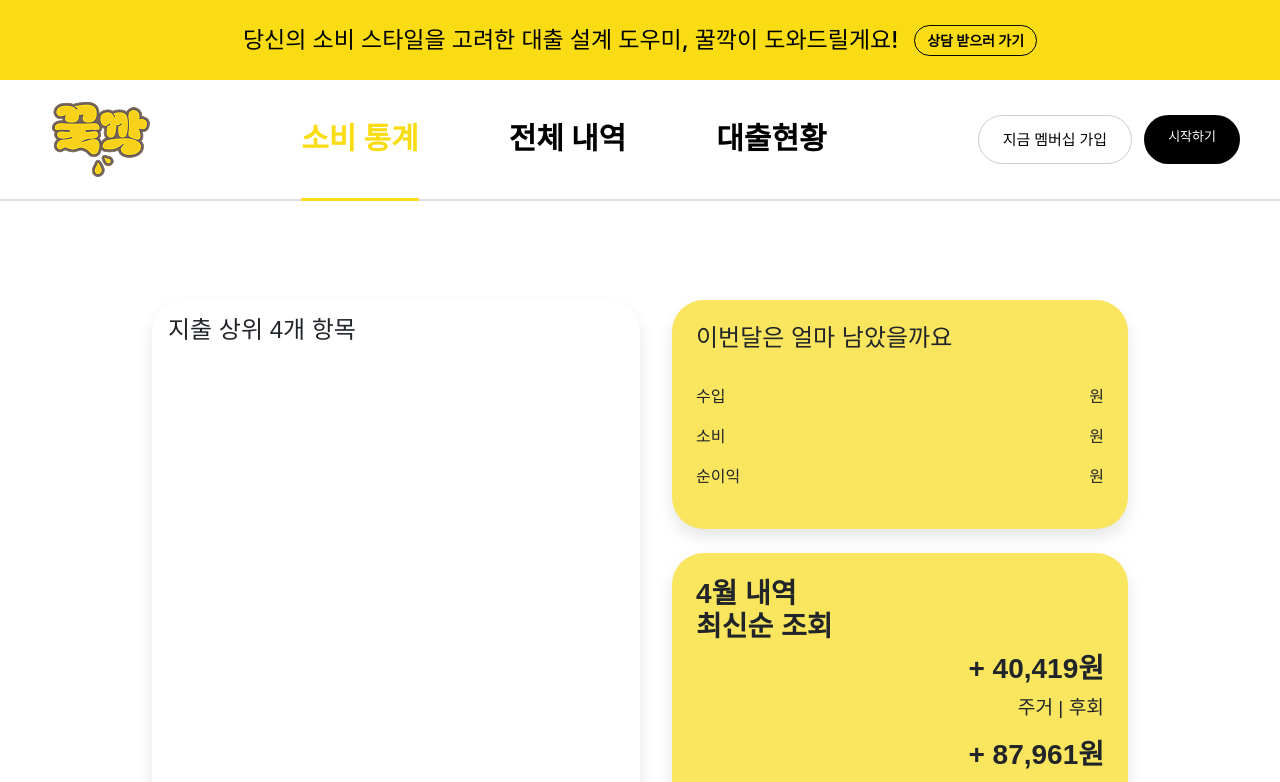
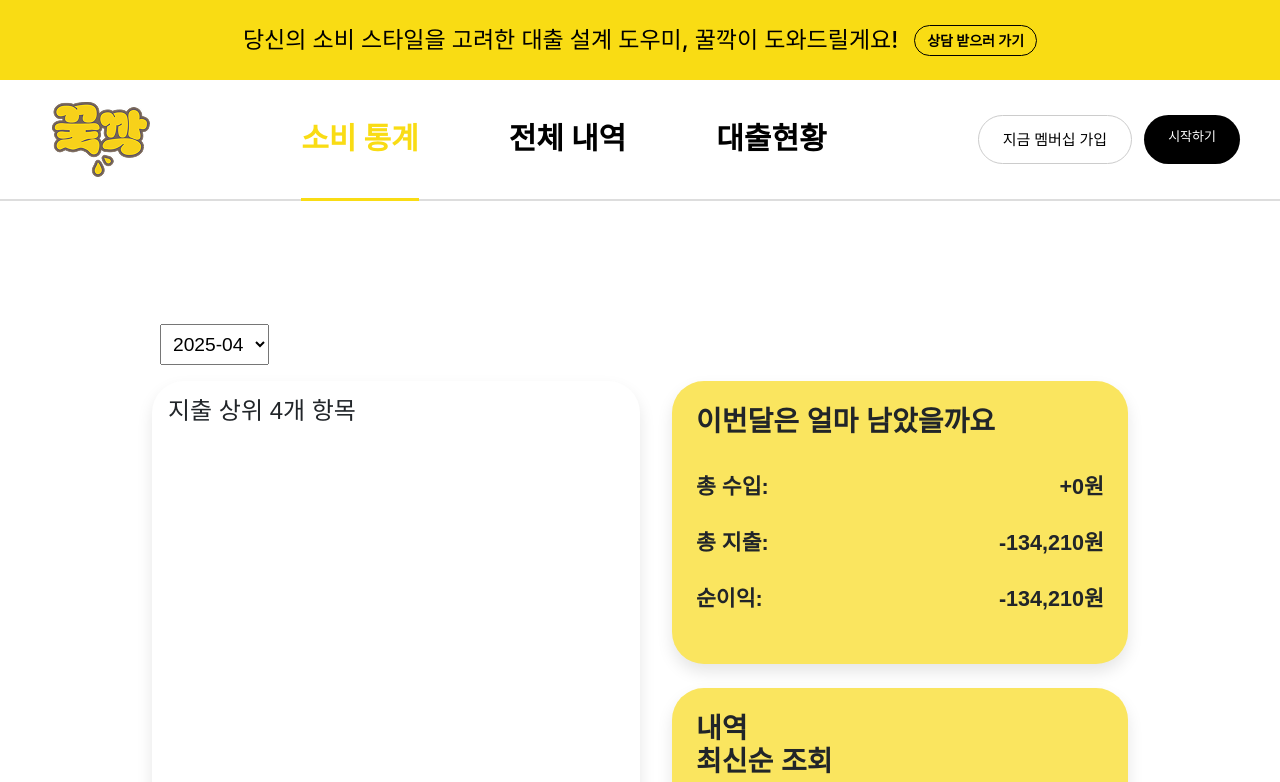
Before and after one commit to hellozo0/Gulp, a Vue app in the folder gulp-web/: page / in a window 1280 px wide. Shown: the top 782 px of the page. Built offline with nearby package versions, Linux system fonts and the light colour scheme; data requests are answered from the project's data file.

Commit message:
feat : 최신순 조회 수정, 월별 순수익 계산 컴포넌트

```diff
--- a/gulp-web/src/components/NetProfit.vue
+++ b/gulp-web/src/components/NetProfit.vue
@@ -1,21 +1,70 @@
 <template>
-  <h4>이번달은 얼마 남았을까요</h4>
-  <br />
-  <div class="d-flex justify-content-between">
-    <p>수입</p>
-    <p>원</p>
-  </div>
-  <div class="d-flex justify-content-between">
-    <p>소비</p>
-    <p>원</p>
-  </div>
-  <div class="d-flex justify-content-between">
-    <p>순이익</p>
-    <p>원</p>
+  <div class="result">
+    <!-- <h3>{{ props.selectedMonth }}</h3> -->
+    <h3>이번달은 얼마 남았을까요</h3>
+    <br />
+    <div class="between">
+      <p>총 수입:</p>
+      <p>+{{ totalIncome.toLocaleString() }}원</p>
+    </div>
+    <div class="between">
+      <p>총 지출:</p>
+      <p>-{{ totalExpense.toLocaleString() }}원</p>
+    </div>
+    <div class="between">
+      <p>순이익:</p>
+      <p>{{ netIncome.toLocaleString() }}원</p>
+    </div>
   </div>
 </template>
-<script>
-export default {
-  name: 'NetProfit',
-};
+<script setup>
+import { computed, toRefs, onMounted, ref } from 'vue';
+import axios from 'axios';
+
+const props = defineProps({
+  selectedMonth: String,
+});
+
+const budgetData = ref([]);
+
+onMounted(async () => {
+  const res = await axios.get('http://localhost:3000/budget');
+  budgetData.value = res.data;
+});
+
+const filteredBudget = computed(() => {
+  return budgetData.value.filter((item) =>
+    item.date.startsWith(props.selectedMonth)
+  );
+});
+
+const totalIncome = computed(() =>
+  filteredBudget.value
+    .filter((item) => item.type === 'income')
+    .reduce((sum, item) => sum + Number(item.money), 0)
+);
+
+const totalExpense = computed(() =>
+  filteredBudget.value
+    .filter((item) => item.type === 'expense')
+    .reduce((sum, item) => sum + Number(item.money), 0)
+);
+
+const netIncome = computed(() => totalIncome.value - totalExpense.value);
 </script>
+<style scoped>
+h3 {
+  font-weight: bold;
+}
+p {
+  font-size: 1.35rem;
+  text-align: right;
+  font-weight: bold;
+}
+.between {
+  display: flex;
+  justify-content: space-between;
+  font-size: 1.2rem;
+  margin-bottom: 0.5rem;
+}
+</style>
--- a/gulp-web/src/components/SortByLatest.vue
+++ b/gulp-web/src/components/SortByLatest.vue
@@ -1,47 +1,45 @@
 <template>
   <div>
-    <h3>4월 내역 <br />최신순 조회</h3>
-    <div v-for="(group, date) in limitedGroupedBudget" :key="date">
-      <ul>
-        <li v-for="item in group" :key="item.budgetId">
-          <h3>+ {{ Number(item.money).toLocaleString() }}원</h3>
-          <p>{{ item.category }} | {{ item.emotion }}</p>
-        </li>
-      </ul>
-    </div>
+    <h3>내역 <br />최신순 조회</h3>
 
+    <ul>
+      <li v-for="item in latestThree" :key="item.budgetId">
+        <h3>
+          {{ item.type === 'income' ? '+' : '-' }}
+          {{ Number(item.money).toLocaleString() }}원
+        </h3>
+        <p>{{ item.date }} <br />{{ item.emotion }} | {{ item.category }}</p>
+      </li>
+    </ul>
+    <br />
     <h4><a href="#">전체 내역 보기</a></h4>
   </div>
 </template>
 
 <script setup>
-import { ref, onMounted, computed } from 'vue';
+import { ref, onMounted, watch } from 'vue';
 import axios from 'axios';
 
-const groupedBudget = ref({});
-
-// 최신순으로 3개 데이터 출력
-const limitedGroupedBudget = computed(() => {
-  const entries = Object.entries(groupedBudget.value);
-  const sorted = entries.sort((a, b) => new Date(b[0]) - new Date(a[0]));
-  return Object.fromEntries(sorted.slice(0, 3)); // 상위 3개만 보여줌
+const props = defineProps({
+  selectedMonth: String,
 });
 
-onMounted(async () => {
+const latestThree = ref([]);
+
+const fetchBudget = async () => {
   const res = await axios.get('http://localhost:3000/budget');
 
-  // 최신순으로 정렬된 데이터
-  const sorted = res.data.sort((a, b) => new Date(b.date) - new Date(a.date));
+  // 월별 필터링 후 최신순 정렬 → 상위 3개만
+  latestThree.value = res.data
+    .filter((item) => item.date.startsWith(props.selectedMonth))
+    .sort((a, b) => new Date(b.date) - new Date(a.date))
+    .slice(0, 3);
+};
 
-  // 날짜별 그룹핑
-  groupedBudget.value = sorted.reduce((acc, cur) => {
-    const date = cur.date;
-    if (!acc[date]) acc[date] = [];
-    acc[date].push(cur);
-    return acc;
-  }, {});
-});
+onMounted(fetchBudget);
+watch(() => props.selectedMonth, fetchBudget);
 </script>
+
 <style scoped>
 ul {
   list-style-type: none;
@@ -55,7 +53,6 @@ a {
   color: black;
   text-decoration: none;
 }
-
 a:hover {
   color: rgb(186, 163, 46);
   background-color: transparent;
--- a/gulp-web/src/pages/Home.vue
+++ b/gulp-web/src/pages/Home.vue
@@ -1,24 +1,34 @@
 <template>
+  <br />
   <div class="container-fluid">
+    <!-- 월 선택 -->
+    <div class="month-selector">
+      <select v-model="selectedMonth" id="month">
+        <option v-for="month in availableMonths" :key="month" :value="month">
+          {{ month }}
+        </option>
+      </select>
+    </div>
+
     <div class="flexbox-container">
       <!-- 지출별 -->
       <div class="bySpending">
-        <BySpending />
+        <BySpending :selectedMonth="selectedMonth" />
       </div>
       <div class="right-column">
         <!-- 순이익 -->
         <div class="netProfit">
-          <NetProfit />
+          <NetProfit :selectedMonth="selectedMonth" />
         </div>
         <!-- 최신순 -->
         <div class="sortByLatest">
-          <SortByLatest />
+          <SortByLatest :selectedMonth="selectedMonth" />
         </div>
       </div>
     </div>
     <!-- 감정별 -->
     <div class="byEmotion">
-      <ByEmotion />
+      <ByEmotion :selectedMonth="selectedMonth" />
     </div>
   </div>
 </template>
@@ -28,12 +38,39 @@ import SortByLatest from '@/components/SortByLatest.vue';
 import ByEmotion from '@/components/ByEmotion.vue';
 import NetProfit from '@/components/NetProfit.vue';
 import BySpending from '@/components/BySpending.vue';
+import axios from 'axios';
 
 export default {
   name: 'Home',
   components: { SortByLatest, ByEmotion, NetProfit, BySpending },
+  data() {
+    return {
+      budgetData: [],
+      availableMonths: [],
+      selectedMonth: '',
+    };
+  },
+  async mounted() {
+    const res = await axios.get('http://localhost:3000/budget');
+    this.budgetData = res.data;
+    const months = [...new Set(res.data.map((item) => item.date.slice(0, 7)))];
+    this.availableMonths = months.sort((a, b) => new Date(b) - new Date(a));
+    this.selectedMonth = this.availableMonths[0];
+  },
 };
 </script>
+
+<style scoped>
+.month-selector {
+  margin-bottom: 1rem;
+  font-size: 1.2rem;
+}
+select {
+  padding: 0.5rem;
+  margin-left: 0.5rem;
+}
+</style>
+
 <style scoped>
 * {
   font-family: sans-serif;
```
